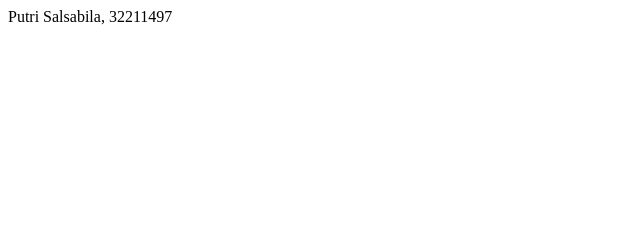
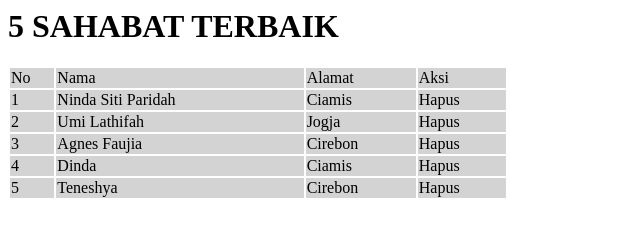
Before and after one commit to putrisalsabil/putrisalsabil.github.io, a plain HTML site: page index.html in a window 1280 px wide. Shown: the whole page, without its empty margins (0-640 px from the left). Drawn offline with nearby package versions, Linux system fonts and the light colour scheme.

Commit message:
Add files via upload

```diff
--- a/index.html
+++ b/index.html
@@ -1 +1,103 @@
-Putri Salsabila, 32211497
+<h1>5 SAHABAT TERBAIK</h1>
+<script src="https://cdnjs.cloudflare.com/ajax/libs/jquery/3.6.1/jquery.min.js" integrity="sha512-aVKKRRi/Q/YV+4mjoKBsE4x3H+BkegoM/em46NNlCqNTmUYADjBbeNefNxYV7giUp0VxICtqdrbqU7iVaeZNXA==" crossorigin="anonymous" referrerpolicy="no-referrer"></script>
+
+<style>
+	td {
+		background: lightgrey;
+		cursor: pointer;
+		transition: .2s;
+	}
+
+	td:hover{
+		background: white;
+	}
+	.tabelku {
+		width: 100%;
+		max-width: 500px;
+	 }
+</style>
+
+<table class="tabelku">
+	<tr>
+		<td>No</td>
+		<td>Nama</td>
+		<td>Alamat</td>
+		<td>Aksi</td>
+	</tr>
+
+	<tr id="row__1">
+		<td>1</td>
+		<td class="nama_mhs">Ninda Siti Paridah</td>
+		<td>Ciamis</td>
+		<td class="hapus" id="hapus__1">Hapus</td>
+	</tr>
+
+	<tr id="row__2">
+		<td>2</td>
+		<td class="nama_mhs">Umi Lathifah</td>
+		<td>Jogja</td>
+		<td class="hapus" id="hapus__2">Hapus</td>
+	</tr>
+
+	<tr id="row__3">
+		<td>3</td>
+		<td class="nama_mhs">Agnes Faujia</td>
+		<td>Cirebon</td>
+		<td class="hapus" id="hapus__3">Hapus</td>
+	</tr>
+
+	<tr id="row__4">
+		<td>4</td>
+		<td class="nama_mhs">Dinda</td>
+		<td>Ciamis</td>
+		<td class="hapus" id="hapus__4">Hapus</td>
+	</tr>
+
+	<tr id="row__5">
+		<td>5</td>
+		<td class="nama_mhs">Teneshya</td>
+		<td>Cirebon</td>
+		<td class="hapus" id="hapus__5">Hapus</td>
+	</tr>
+</table>
+
+<script>
+	$(document).ready(function(){
+		// alert(0)
+		$('.nama_mhs').click(function(){
+			// alert(1)
+			let isi = $(this).text();
+			// alert(isi);
+
+			let isi2 = prompt('Ubah dengan:', isi);
+			if(!isi2) return;
+			// alert(isi2);
+
+			$(this).text(isi2)
+		})
+
+
+
+		$('.hapus').click(function(){
+			// alert(1)
+			let yakin = confirm('Yakin mau menghapus?');
+			if(!yakin) return;
+
+			let id = $(this).prop('id');
+			// alert(id);
+
+			let rid = id.split('__');
+			let baris_ke = rid[1];
+
+			// alert(baris_ke);
+
+			$('#row__'+baris_ke).slideUp()
+
+
+			// alert('Anda yakin')
+
+
+
+		})
+	})
+</script>
```
